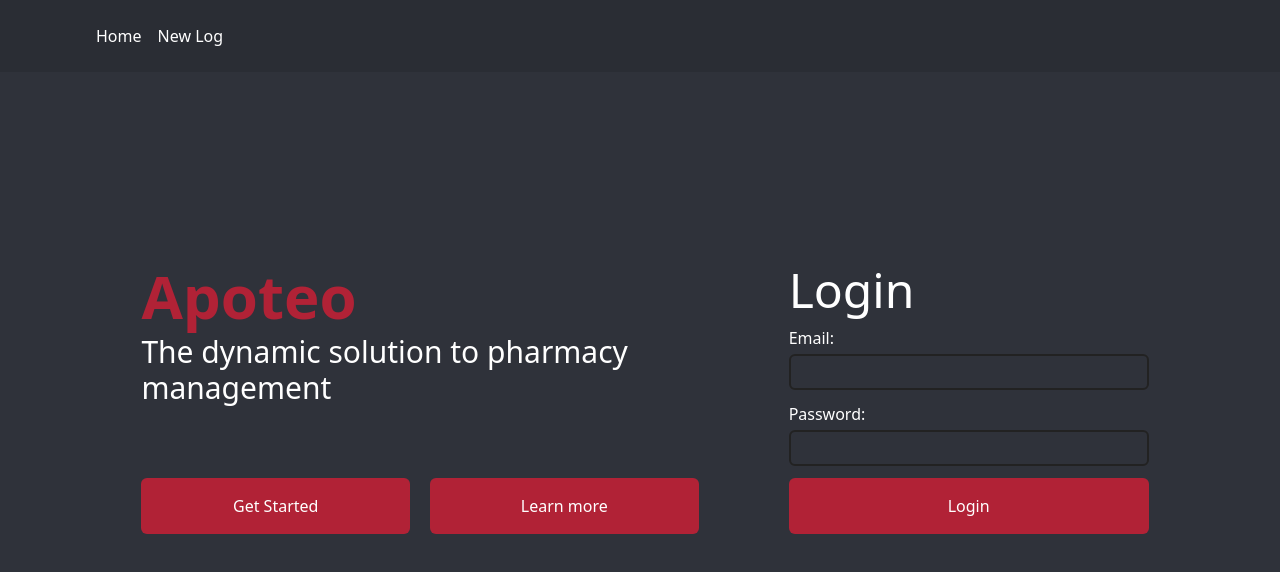
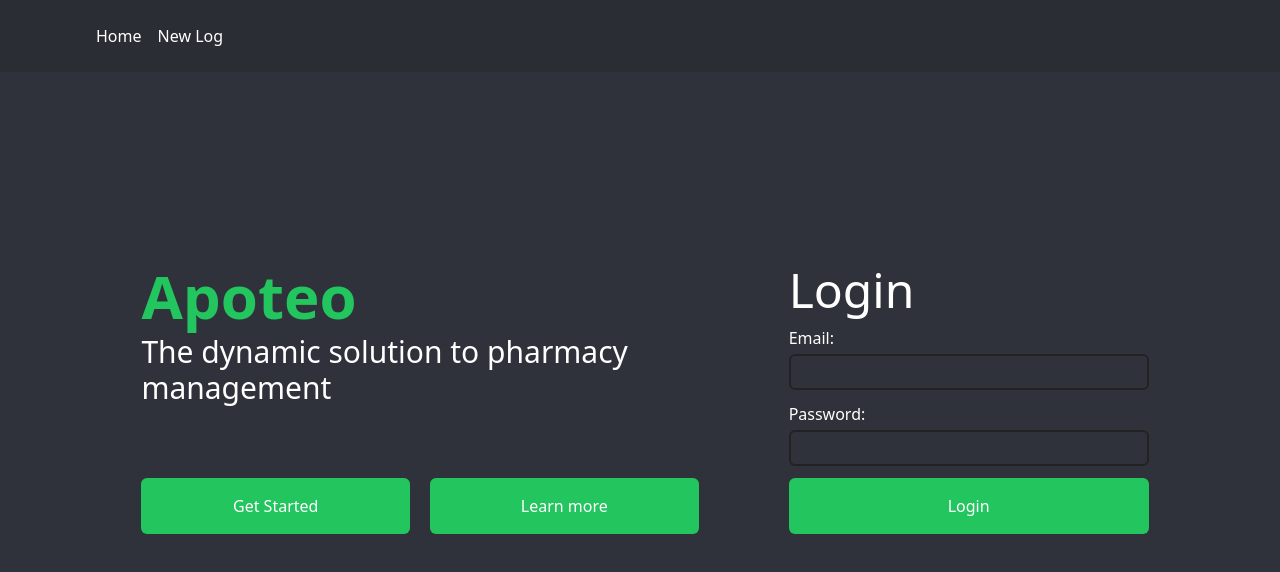
Before and after one commit to KarlGilden/apoteo, a Next.js app: page / in a window 1280 px wide. Shown: the top 572 px of the page. Built offline with nearby package versions, Linux system fonts and the light colour scheme.

Commit message:
update secondary color

```diff
--- a/tailwind.config.js
+++ b/tailwind.config.js
@@ -10,7 +10,7 @@ module.exports = {
       "primary": "#2f323a",
       "primary-dark": "#2a2d34",
       "primary-light": "#414550",
-      "secondary": "#B12236",
+      "secondary": "#22c55e",
       "white": "#fff",
       "black": "#000",
       "transparent": "transparent"
```
